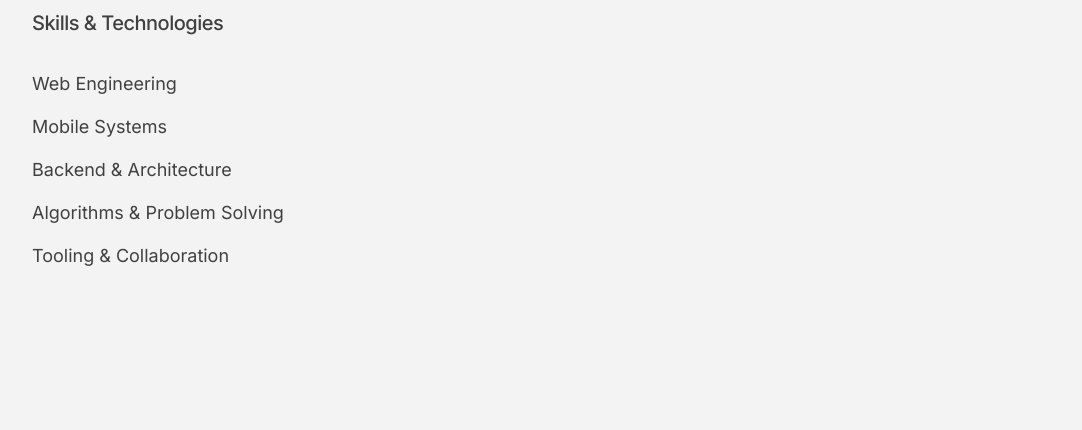
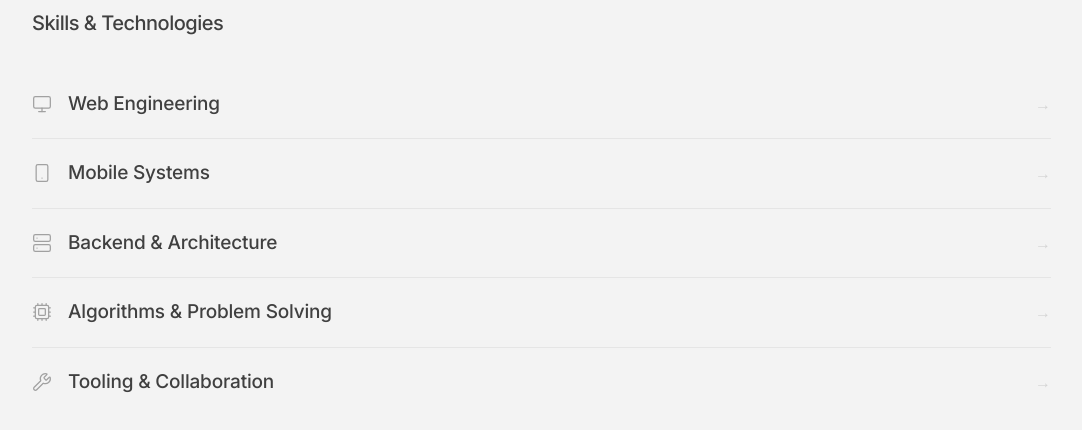
Before and after one commit to shreysircar/Portfolio, a Next.js app: page / in a window 1280 px wide. Shown: the part 1553-1983 px from the top of the page, without its empty margins (181-1263 px from the left). Before the commit the page ends 1934 px from the top, so only its background shows below. Built offline with nearby package versions, Linux system fonts and the light colour scheme.

Commit message:
homepage ui

```diff
--- a/src/app/page.tsx
+++ b/src/app/page.tsx
@@ -1,5 +1,11 @@
 "use client";
-
+import {
+  Monitor,
+  Smartphone,
+  Server,
+  Cpu,
+  Wrench
+} from "lucide-react";
 import ProductCard from "@/components/ui/ProductCard";
 import { useState } from "react";
 import MacModal from "@/components/ui/MacModal";
@@ -145,26 +151,68 @@ Shrey engineers scalable, production-grade systems grounded in modular architect
   </p>
 </div>
 
-<div className="space-y-4 text-[18px] text-neutral-700 max-w-5xl">
+<div className="max-w-5xl divide-y divide-neutral-200">
   {[
-    "Web Engineering",
-    "Mobile Systems",
-    "Backend & Architecture",
-    "Algorithms & Problem Solving",
-    "Tooling & Collaboration",
-  ].map((item) => (
+    { label: "Web Engineering", icon: Monitor },
+    { label: "Mobile Systems", icon: Smartphone },
+    { label: "Backend & Architecture", icon: Server },
+    { label: "Algorithms & Problem Solving", icon: Cpu },
+    { label: "Tooling & Collaboration", icon: Wrench },
+  ].map(({ label, icon: Icon }) => (
     <button
-      key={item}
+      key={label}
       onClick={() => {
-        setActiveSkill(item);
+        setActiveSkill(label);
         setMinimized(false);
       }}
-      className="block hover:text-neutral-400 transition-colors"
+      className="
+        group
+        w-full
+        py-5
+        text-left
+        flex
+        items-center
+        justify-between
+        transition-all
+        duration-300
+      "
     >
-      {item}
+      <div className="flex items-center gap-4">
+
+        <Icon
+          size={20}
+          strokeWidth={1.5}
+          className="
+            text-neutral-400
+            group-hover:text-neutral-700
+            transition-colors
+          "
+        />
+
+        <span className="
+          text-[18px]
+          md:text-[19px]
+          font-medium
+          tracking-[-0.01em]
+          text-neutral-700
+          group-hover:text-neutral-900
+          transition-colors
+        ">
+          {label}
+        </span>
+      </div>
+
+      <span className="
+        text-neutral-300
+        group-hover:text-neutral-500
+        transition-colors
+      ">
+        →
+      </span>
     </button>
   ))}
 </div>
+
 {/* Mac Modal */}
 <MacModal
   isOpen={!!activeSkill && !minimized}
```
